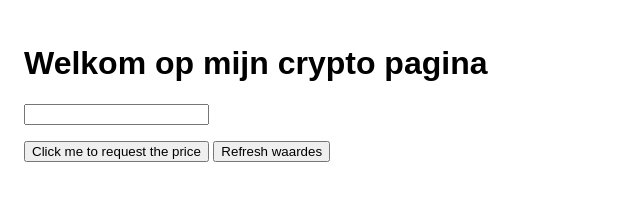
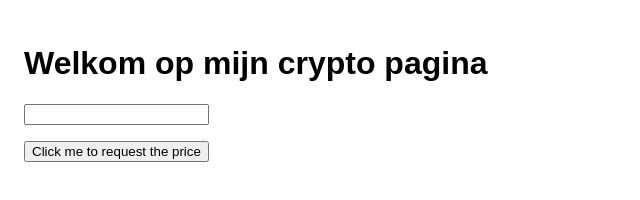
Before and after one commit to ZebCappaert/cryptotrack, a plain HTML site: page index.html in a window 1280 px wide. Shown: the whole page, without its empty margins (0-640 px from the left). Drawn offline with Linux system fonts and the light colour scheme.

Commit message:
Delete button refresh because automatic

```diff
--- a/index.html
+++ b/index.html
@@ -11,6 +11,5 @@
     <h1>Welkom op mijn crypto pagina</h1>
     <input type="text" id="input1"> <br>
     <button id="button">Click me to request the price</button>
-    <button id="buttonRe">Refresh waardes</button>
 </body>
 </html>
```
